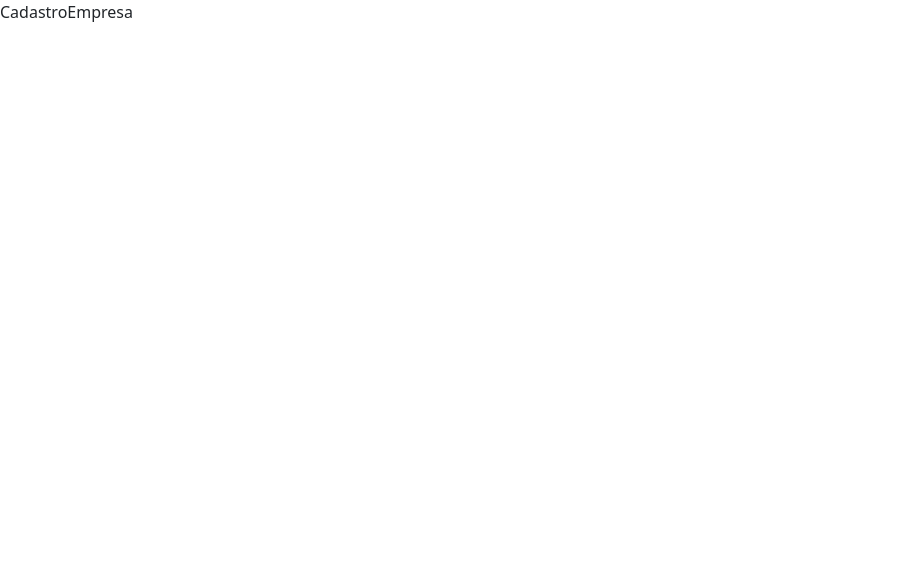
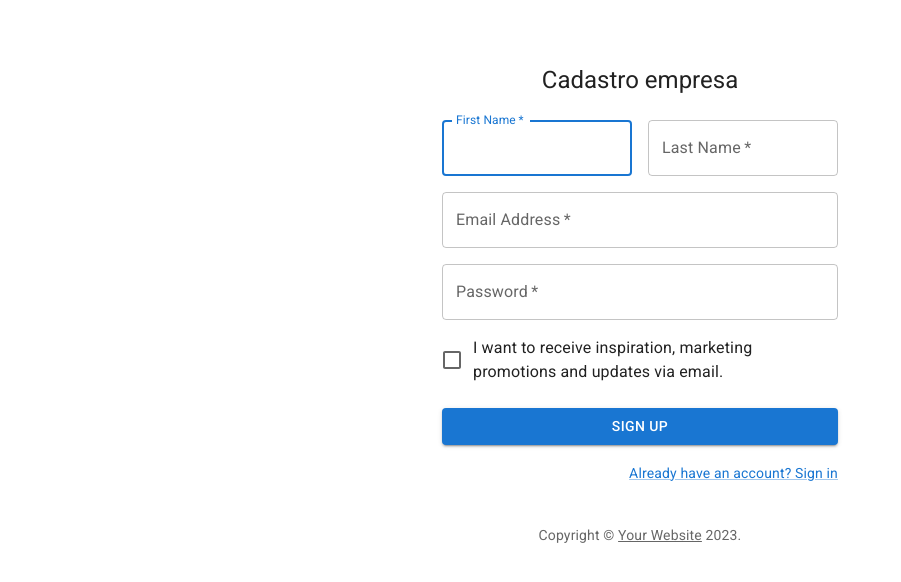
Before and after one commit to MarcioJCarvalho/eloja, a React (Vite) app in the folder frontend-react/: page /cadastro-empresa in a window 1280 px wide. Shown: the top 582 px of the page, without its empty margins (0-901 px from the left). Built offline with nearby package versions, Linux system fonts and the light colour scheme.

Commit message:
implementando MUI

```diff
--- a/frontend-react/index.html
+++ b/frontend-react/index.html
@@ -8,6 +8,10 @@
     <link rel="icon" type="image/png" sizes="32x32" href="src/assets/icon/eloja_favicon/favicon-32x32.png" />
     <link rel="icon" type="image/png" sizes="16x16" href="src/assets/icon/eloja_favicon/favicon-16x16.png" />
     <link rel="manifest" href="src/assets/icon/eloja_favicon/site.webmanifest" />
+    <link
+      rel="stylesheet"
+      href="https://fonts.googleapis.com/css?family=Roboto:300,400,500,700&display=swap"
+    />
 
     <title>E-Loja</title>
   </head>
--- a/frontend-react/package.json
+++ b/frontend-react/package.json
@@ -16,6 +16,9 @@
     "extends": "react-app"
   },
   "dependencies": {
+    "@emotion/react": "^11.11.0",
+    "@emotion/styled": "^11.11.0",
+    "@mui/material": "^5.13.1",
     "@typescript-eslint/eslint-plugin": "^5.54.1",
     "@typescript-eslint/parser": "^5.54.1",
     "axios": "^1.3.4",
@@ -27,7 +30,8 @@
     "prettier": "^2.8.4",
     "react": "^18.2.0",
     "react-bootstrap": "^2.7.2",
-    "react-dom": "^18.2.0"
+    "react-dom": "^18.2.0",
+    "react-router-dom": "^6.11.2"
   },
   "devDependencies": {
     "@types/node": "^18.14.6",
--- a/frontend-react/src/pages/CadastroEmpresa.tsx
+++ b/frontend-react/src/pages/CadastroEmpresa.tsx
@@ -1,5 +1,116 @@
-function CadastroEmpresa() {
-  return <div>CadastroEmpresa</div>;
+import * as React from 'react';
+import Avatar from '@mui/material/Avatar';
+import Button from '@mui/material/Button';
+import CssBaseline from '@mui/material/CssBaseline';
+import TextField from '@mui/material/TextField';
+import FormControlLabel from '@mui/material/FormControlLabel';
+import Checkbox from '@mui/material/Checkbox';
+import Link from '@mui/material/Link';
+import Grid from '@mui/material/Grid';
+import Box from '@mui/material/Box';
+import Typography from '@mui/material/Typography';
+import Container from '@mui/material/Container';
+import { createTheme, ThemeProvider } from '@mui/material/styles';
+
+function Copyright(props: any) {
+  return (
+    <Typography variant="body2" color="text.secondary" align="center" {...props}>
+      {'Copyright © '}
+      <Link color="inherit" href="https://mui.com/">
+        Your Website
+      </Link>{' '}
+      {new Date().getFullYear()}
+      {'.'}
+    </Typography>
+  );
 }
 
-export default CadastroEmpresa;
+// TODO remove, this demo shouldn't need to reset the theme.
+const defaultTheme = createTheme();
+
+export default function SignUp() {
+  const handleSubmit = (event: React.FormEvent<HTMLFormElement>) => {
+    event.preventDefault();
+    const data = new FormData(event.currentTarget);
+    console.log({
+      email: data.get('email'),
+      password: data.get('password'),
+    });
+  };
+
+  return (
+    <ThemeProvider theme={defaultTheme}>
+      <Container component="main" maxWidth="xs">
+        <CssBaseline />
+        <Box
+          sx={{
+            marginTop: 8,
+            display: 'flex',
+            flexDirection: 'column',
+            alignItems: 'center',
+          }}
+        >
+          <Typography component="h1" variant="h5">
+            Cadastro empresa
+          </Typography>
+          <Box component="form" noValidate onSubmit={handleSubmit} sx={{ mt: 3 }}>
+            <Grid container spacing={2}>
+              <Grid item xs={12} sm={6}>
+                <TextField
+                  autoComplete="given-name"
+                  name="firstName"
+                  required
+                  fullWidth
+                  id="firstName"
+                  label="First Name"
+                  autoFocus
+                />
+              </Grid>
+              <Grid item xs={12} sm={6}>
+                <TextField
+                  required
+                  fullWidth
+                  id="lastName"
+                  label="Last Name"
+                  name="lastName"
+                  autoComplete="family-name"
+                />
+              </Grid>
+              <Grid item xs={12}>
+                <TextField required fullWidth id="email" label="Email Address" name="email" autoComplete="email" />
+              </Grid>
+              <Grid item xs={12}>
+                <TextField
+                  required
+                  fullWidth
+                  name="password"
+                  label="Password"
+                  type="password"
+                  id="password"
+                  autoComplete="new-password"
+                />
+              </Grid>
+              <Grid item xs={12}>
+                <FormControlLabel
+                  control={<Checkbox value="allowExtraEmails" color="primary" />}
+                  label="I want to receive inspiration, marketing promotions and updates via email."
+                />
+              </Grid>
+            </Grid>
+            <Button type="submit" fullWidth variant="contained" sx={{ mt: 3, mb: 2 }}>
+              Sign Up
+            </Button>
+            <Grid container justifyContent="flex-end">
+              <Grid item>
+                <Link href="#" variant="body2">
+                  Already have an account? Sign in
+                </Link>
+              </Grid>
+            </Grid>
+          </Box>
+        </Box>
+        <Copyright sx={{ mt: 5 }} />
+      </Container>
+    </ThemeProvider>
+  );
+}
--- a/frontend-react/src/pages/Home.tsx
+++ b/frontend-react/src/pages/Home.tsx
@@ -1,4 +1,5 @@
 import { useNavigate } from 'react-router-dom';
+import Button from '@mui/material/Button';
 
 function Home() {
   const navigate = useNavigate();
@@ -8,9 +9,9 @@ function Home() {
   }
 
   return (
-    <button type="button" onClick={handleClick}>
+    <Button variant="contained" onClick={handleClick}>
       Cadastro empresa
-    </button>
+    </Button>
   );
 }
 
```
Also changed, not shown: 2 other files (tests, documents, lock files or other folders).
